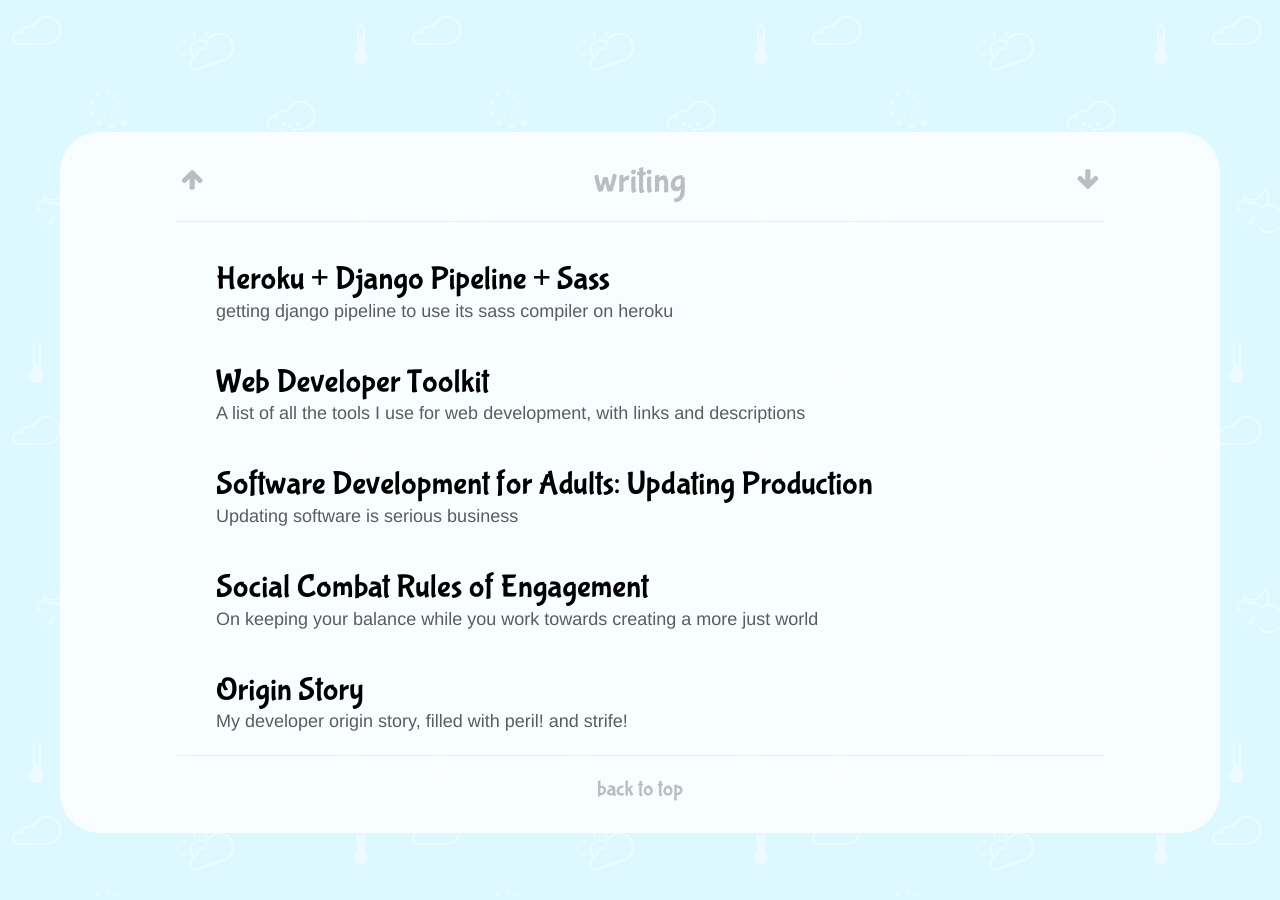
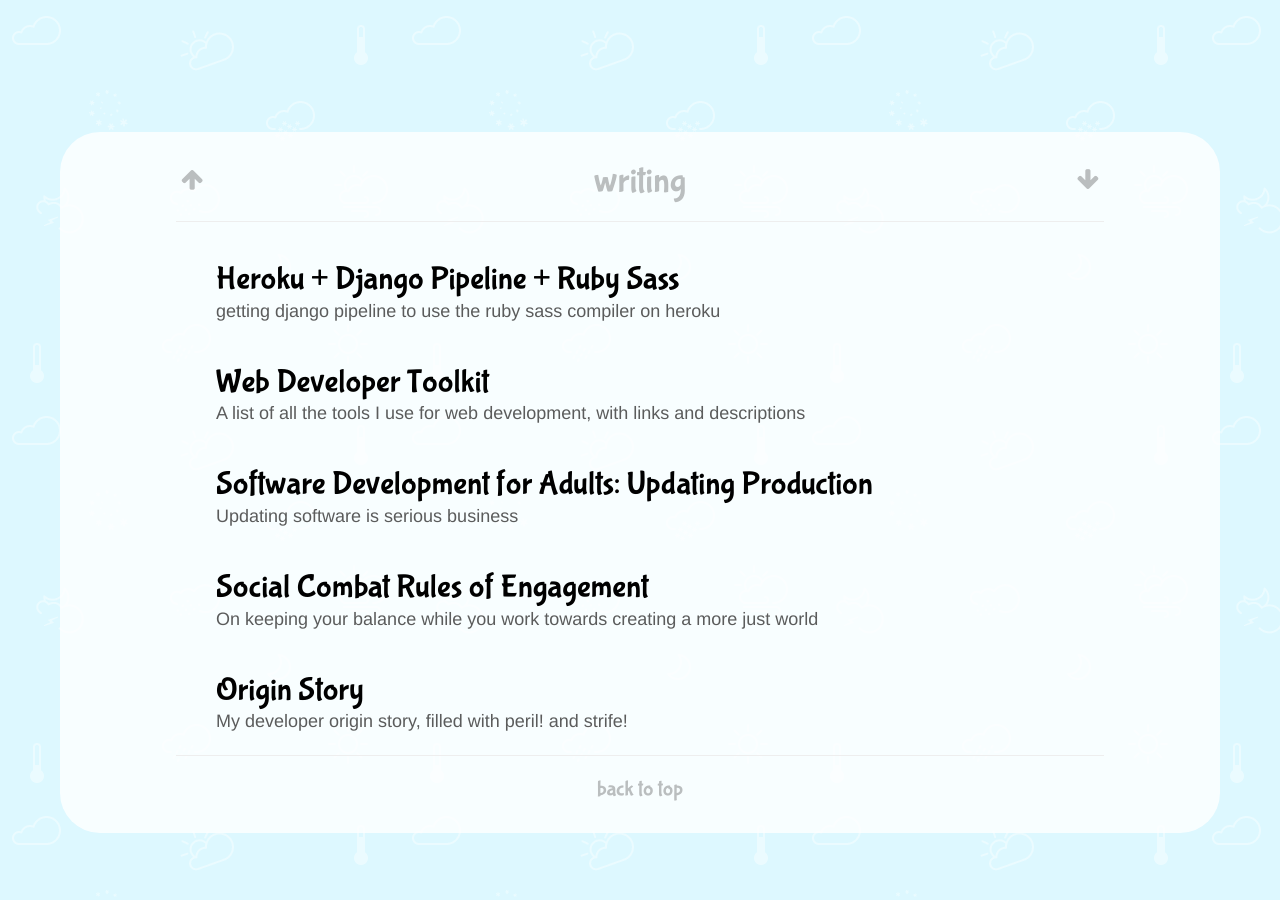
Before and after one commit to coilysiren/lynncyrin.github.io, a Jekyll site: the page built from index.html, in a window 1280 px wide and 900 px high, scrolled down 1545 px. Built offline with Jekyll 4.4.1, drawn with Linux system fonts in a browser that asks for light colours; nearby versions of some CDN libraries.

Commit message:
clarify the sass

```diff
--- a/_posts/2017-05-30-heroku-django-pipeline-sass.md
+++ b/_posts/2017-05-30-heroku-django-pipeline-sass.md
@@ -1,8 +1,8 @@
 ---
 layout: page
-title:  "Heroku + Django Pipeline + Sass"
+title:  "Heroku + Django Pipeline + Ruby Sass"
 date:   2017-05-30 00:00:00 -0700
-description: "getting django pipeline to use its sass compiler on heroku"
+description: "getting django pipeline to use the ruby sass compiler on heroku"
 ---
 
 *(valid as of March 30th 2017)*
```
